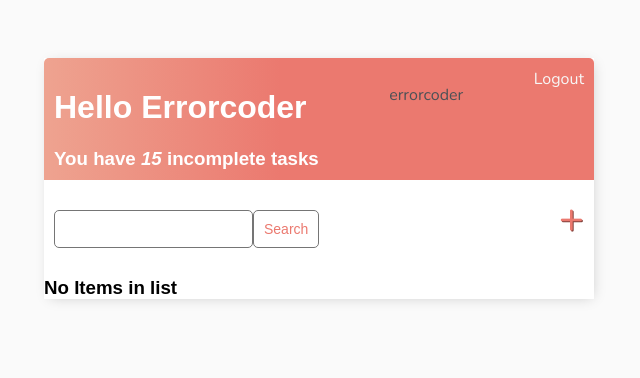
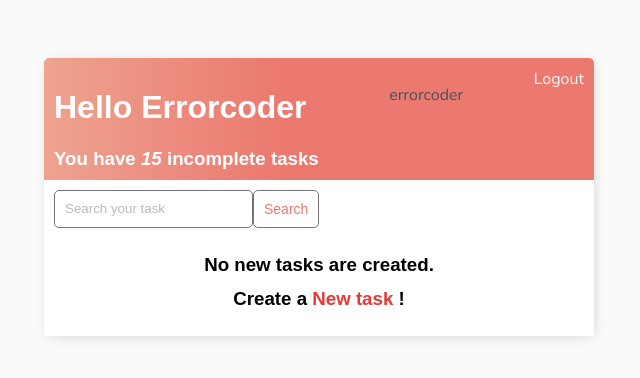
Before and after one commit to error-coder/Firstproject, a Django app: page / in a window 1280 px wide. Shown: the top 378 px of the page, without its empty margins (321-961 px from the left). Run offline with Django 4.2, Linux system fonts and the light colour scheme; a user stored in the database is signed in; data comes from the database, SQL or seed files in the repository; both versions use the stored data as it was after the commit.

Commit message:
Second correction

```diff
--- a/base/templates/base/main.html
+++ b/base/templates/base/main.html
@@ -60,9 +60,9 @@
             display: flex;
             align-items: center;
             justify-content: space-between;
-            padding: 20px;
             background-color: #fff;
-            border-top: 1px solid rgb(226, 226, 226);
+            border-top: 1px solid #dfe4ea;
+            overflow: hidden;
         }
 
         .task-title {
@@ -98,6 +98,13 @@
             line-height: 0;
         }
 
+        #add-link {
+            color: #EB796F;
+            text-decoration: none;
+            font-size: 42px;
+            text-shadow: 1px 1px #81413b;
+        }
+
         #search-add-wrapper {
             display: flex;
             justify-content: space-between;
@@ -105,12 +112,6 @@
             padding: 10px;
         }
 
-        #add-link {
-            color: #EB796F;
-            text-decoration: none;
-            font-size: 42px;
-            text-shadow: 1px 1px #81413b;
-        }
 
         input[type=text],
         input[type=password],
@@ -124,6 +125,11 @@
         label {
             padding-top: 10px !important;
             display: block;
+        }
+
+        ::placeholder {
+            font-weight: 300;
+            opacity: 0.5;
         }
 
         .button {
--- a/base/templates/base/task_confirm_delete.html
+++ b/base/templates/base/task_confirm_delete.html
@@ -8,7 +8,7 @@
 <div class="card-body">
     <form method = "POST">
         {% csrf_token %}
-        <p>Are you sure you want to delete this task? "{{task}}"</p>
+        <p>Are you sure you want to delete this task? <b>"{{task}}"</b></p>
         <input class="button" type="submit" value = "Delete">
     </form>
 </div>
--- a/base/templates/base/task_list.html
+++ b/base/templates/base/task_list.html
@@ -4,7 +4,7 @@
 <div class="header-bar">
     <div>
         <h1>Hello {{request.user|title}}</h1>
-        <h3 style="margin:0">You have <i>{{count}}</i> incomplete task{{count|pluralize:"s"}}</h3>
+        <h3 style="margin:0">You have <i>{{count}}</i> incomplete task{{ count|pluralize:"s" }}</h3>
     </div>
 
     {% if request.user.is_authenticated %}
@@ -16,36 +16,39 @@
 </div>
 
 <div id="search-add-wrapper">
-    <form method="GET" style="margin-top:20px; display:flex;">
-        <input type="text" name="search-area" value="{{search_input}}">
+    <form method="GET" style="display:flex;">
+        <input type="text" name="search-area" placeholder="Search your task" value="{{search_input}}">
         <input class="button" type="submit" value="Search">
     </form>
+    {% if tasks|length > 0 %}
     <a id = "add-link" href="{% url 'task-create' %}">&#x2b;</a>
+    {% endif %}
 </div>
 
 
 
-<div class="task-items-wrapper">
+<div id="tasklist" class="task-items-wrapper">
     {% for task in tasks %}
-         <div class="task-wrapper">
+    <div class="task-wrapper" data-position="{{task.pk}}">
+        <div class="task-title">
             {% if task.complete %}
-                <div class="task-title">
-                    <div class="task-complete-icon"></div>
-                    <i><s><a href="{% url 'task-update' task.id %}">{{task}}</a></s></i>
-                </div>
-                <a class = "delete-link" href="{% url 'task-delete' task.id %}">&#215;</a>
-                {% else %}
-                <div class="task-title">
-                    <div class="task-incomplete-icon"></div>
-                    <a href="{% url 'task-update' task.id %}">{{task}}</a>
-                </div>
-                <a class = "delete-link" href="{% url 'task-delete' task.id %}">&#215;</a>
-            {% endif %}
-         </div>
+            <div class="task-complete-icon"></div>
+            <i><s><a href="{% url 'task-update' task.id %}">{{task}}</a></s></i> {% else %}
+            <div class="task-incomplete-icon"></div>
+            <a href="{% url 'task-update' task.id %}">{{task}}</a> {% endif %}
+        </div>
+        <div class="task-controls">
+            <a class="delete-link" href="{% url 'task-delete' task.id %}">&#215;</a>
+            <span class="handle">&nbsp;&#10247;</span>
+        </div>
+    </div>
 
 
     {% empty %}
-    <h3>No Items in list</h3>
+    <div style="text-align: center; padding-bottom: 10px; line-height: 1em;">
+        <h3>No new tasks are created.</h3>
+        <h3>Create a <a style="text-decoration: none; color: #e53935;" href="{% url 'task-create' %}">New task</a> ! </h3>
+    </div>
     {% endfor %}
 </div>
 
--- a/base/views.py
+++ b/base/views.py
@@ -41,17 +41,18 @@ class TaskList(LoginRequiredMixin, ListView):
     model = Task
     context_object_name = 'tasks'
 
-    def get_queryset(self):
+    '''def get_queryset(self):
         qs = super().get_queryset()
-        return qs.filter(user=self.request.user)
+        return qs.filter(user=self.request.user)'''
 
     def get_context_data(self, **kwargs):
         context = super().get_context_data(**kwargs)
+        context['tasks'] = context['tasks'].filter(user=self.request.user)
         context['count'] = self.model.objects.filter(complete=False).count()
 
         search_input = self.request.GET.get('search-area') or ''
         if search_input:
-            context['tasks'] = context['tasks'].filter(title__startswith=search_input)
+            context['tasks'] = context['tasks'].filter(title__contains=search_input)
 
         context['search_input'] = search_input
         return context
@@ -72,10 +73,14 @@ class TaskCreate(LoginRequiredMixin, CreateView):
 
 class TaskUpdate(LoginRequiredMixin, UpdateView):
     model = Task
-    fields = '__all__'
+    fields = ['title', 'description', 'complete']
     success_url = reverse_lazy('tasks')
 
 class DeleteView(LoginRequiredMixin, DeleteView):
     model = Task
     context_object_name = 'task'
     success_url = reverse_lazy('tasks')
+
+    def get_queryset(self):
+        owner = self.request.user
+        return self.model.objects.filter(user=owner)
```
Also changed, not shown: db.sqlite3.
